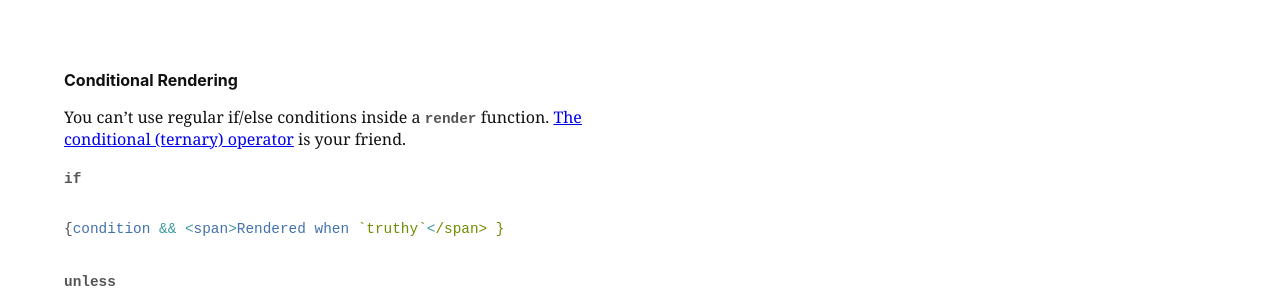
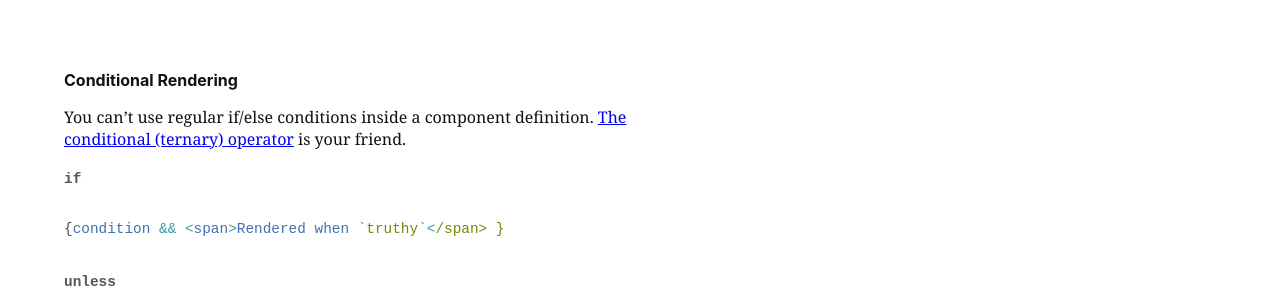
Before and after one commit to chantastic/reactpatterns, a Jekyll site: the page built from _posts/2016-08-17-conditional-rendering.markdown, in a window 1280 px wide. Shown: the part 168-468 px from the top of the page. Built offline with Jekyll 4.4.1, drawn with Linux system fonts in a browser that asks for light colours.

Commit message:
text(conditional-rendering)

```diff
--- a/_posts/2016-08-17-conditional-rendering.markdown
+++ b/_posts/2016-08-17-conditional-rendering.markdown
@@ -4,7 +4,7 @@ title:  "Conditional Rendering"
 date:   2016-08-17 15:16:00
 ---
 
-You can't use regular if/else conditions inside a `render` function. [The conditional (ternary) operator](https://developer.mozilla.org/en-US/docs/Web/JavaScript/Reference/Operators/Conditional_Operator) is your friend.
+You can't use regular if/else conditions inside a component definition. [The conditional (ternary) operator](https://developer.mozilla.org/en-US/docs/Web/JavaScript/Reference/Operators/Conditional_Operator) is your friend.
 
 `if`
 
```
